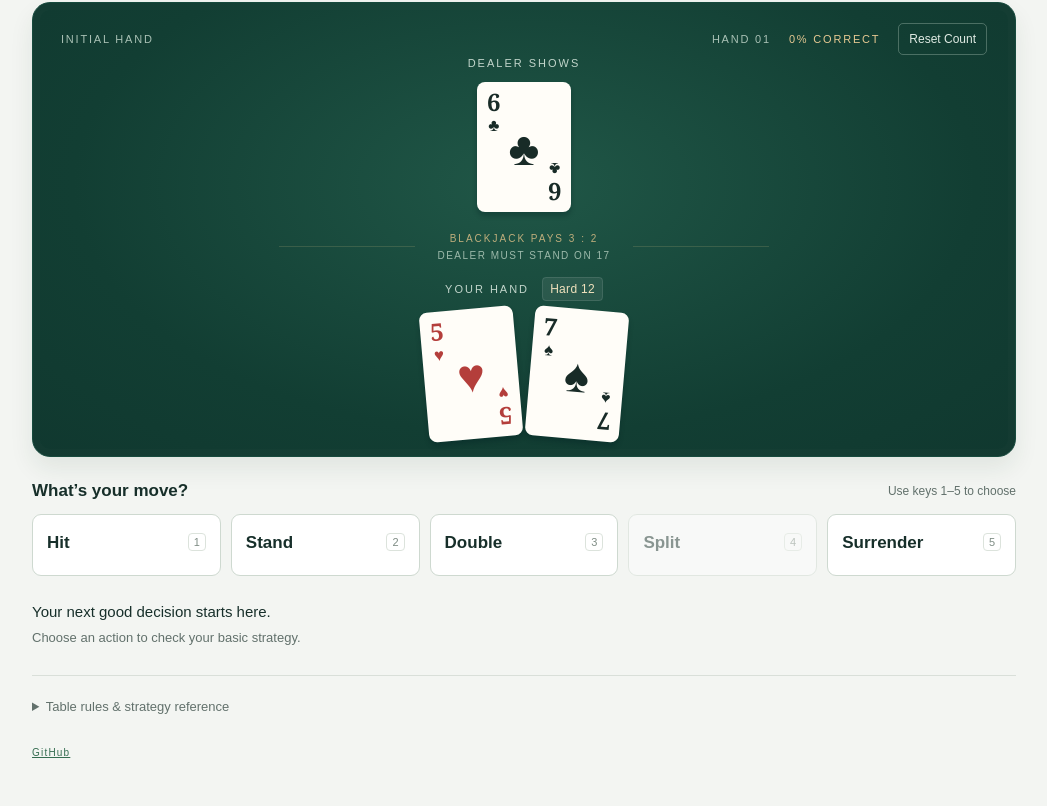
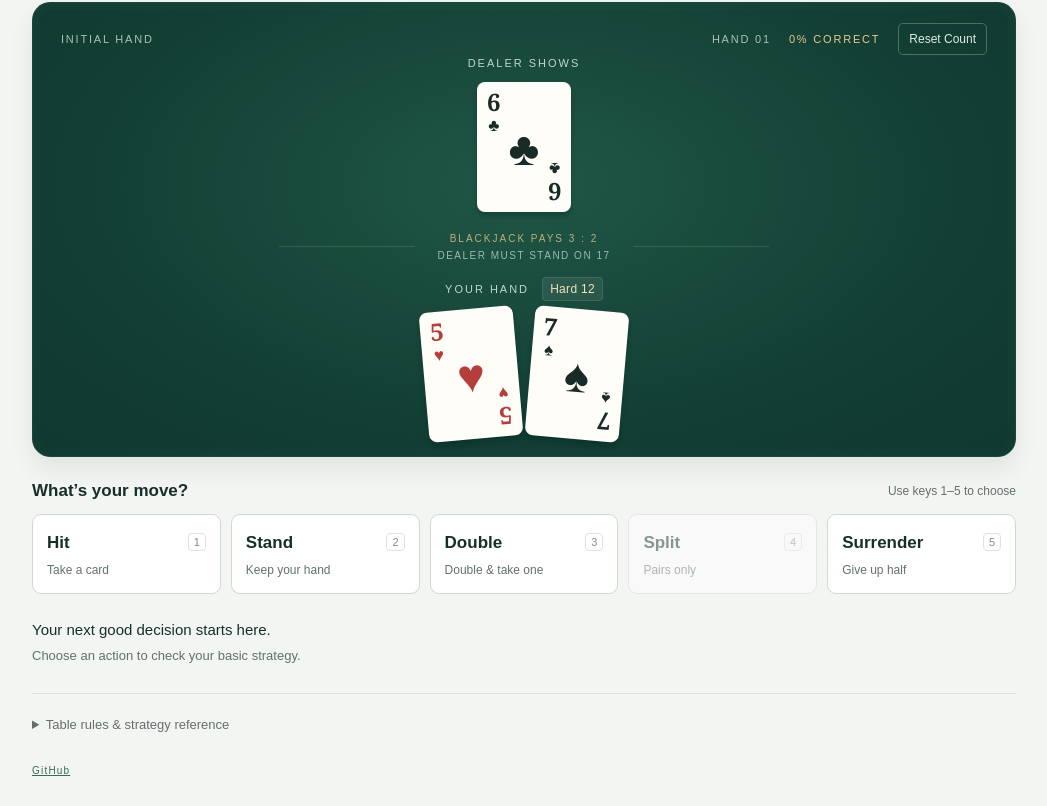
Before and after one commit to shinkbr/blackjack-trainer, a React (Vite) app: page / in a window 1280 px wide. Shown: the part 416-1222 px from the top of the page, without its empty margins (116-1163 px from the left). Built offline with nearby package versions, Linux system fonts and the light colour scheme; the HTML template or start-up script is replaced by a standard one.

Commit message:
Restore action button hints

```diff
--- a/src/App.jsx
+++ b/src/App.jsx
@@ -15,6 +15,21 @@ export default function App() {
   const percent = state.answeredCount
     ? Math.round((state.correctCount / state.answeredCount) * 100)
     : 0;
+  const hints = {
+    Hit: "Take a card",
+    Stand: "Keep your hand",
+    Double: freeDouble
+      ? "House funds extra bet"
+      : free
+        ? "Use your own bet"
+        : "Double & take one",
+    Split: freeSplit
+      ? "House funds new hand"
+      : info.pair
+        ? "Make two hands"
+        : "Pairs only",
+    Surrender: free ? "Not available" : "Give up half",
+  };
   function toggleFilter(type) {
     const filters = state.filters.includes(type)
       ? state.filters.filter((item) => item !== type)
@@ -203,6 +218,7 @@ export default function App() {
                     ? "Free split"
                     : action}
               </strong>
+              <small>{hints[action]}</small>
             </button>
           ))}
         </div>
--- a/src/style.css
+++ b/src/style.css
@@ -253,6 +253,10 @@ button {
   margin-bottom: 7px;
   font-weight: 600;
 }
+.actions small {
+  font-size: 12px;
+  color: var(--muted);
+}
 kbd {
   float: right;
   font: 11px Arial;
@@ -426,6 +430,9 @@ details a {
   }
   .actions strong {
     font-size: 16px;
+  }
+  .actions small {
+    font-size: 11px;
   }
   kbd,
   .keyboard-hint {
```
